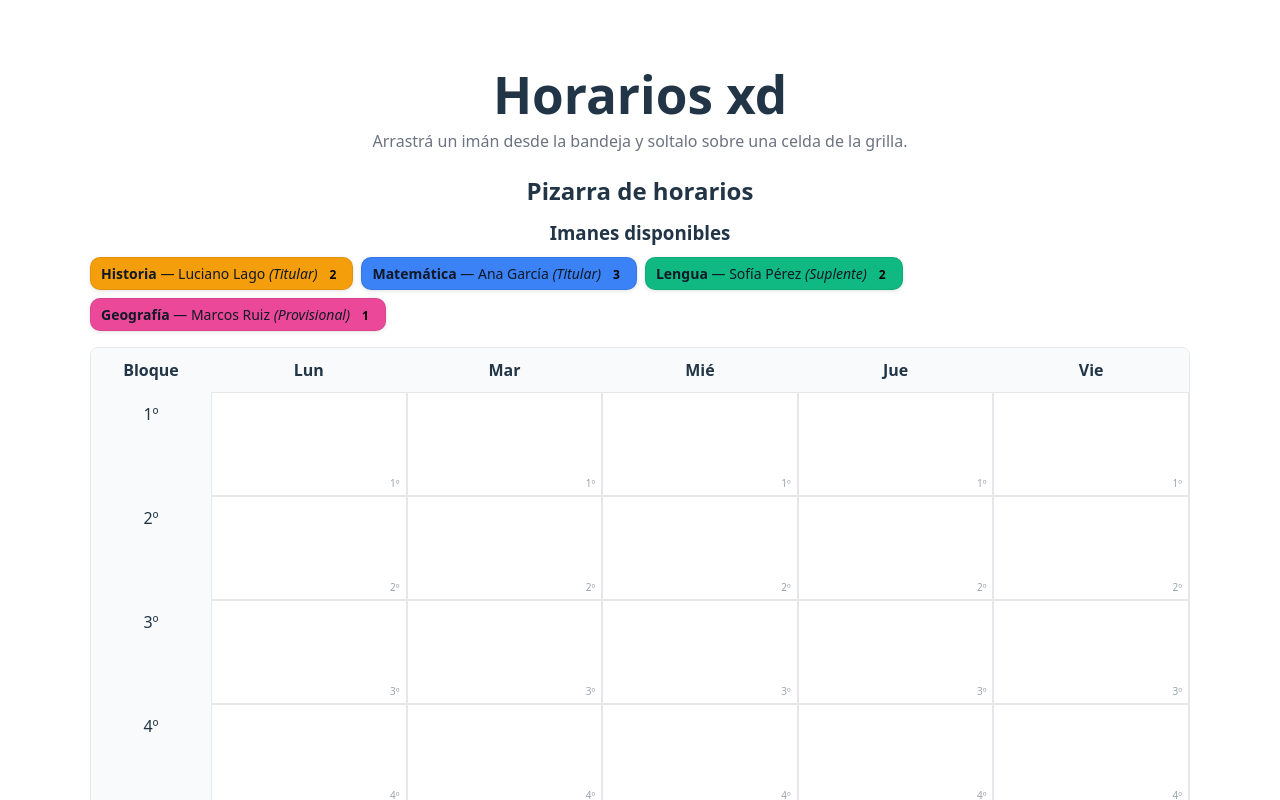
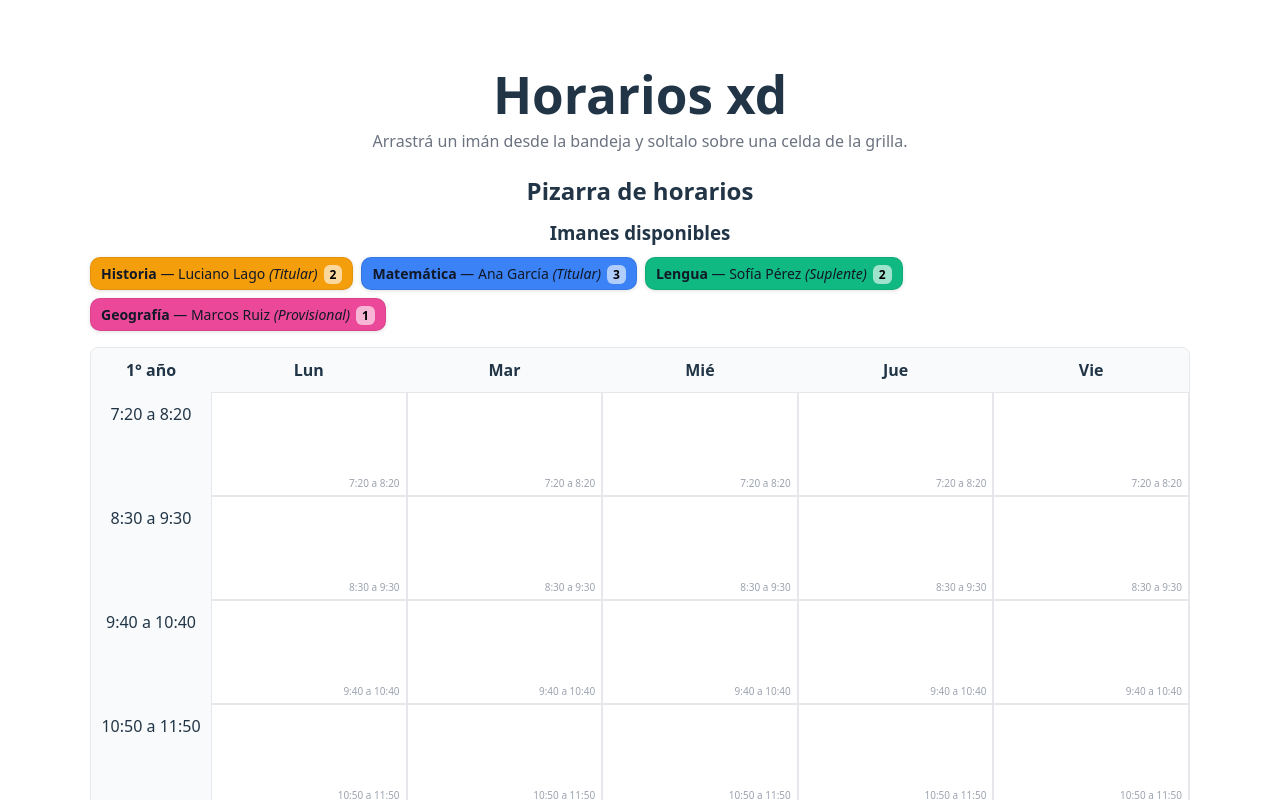
Before and after one commit to Juanfle/Tablero-imantado, a React (Vite) app: page / in a window 1280 px wide. Shown: the top 800 px of the page. Built offline with nearby package versions, Linux system fonts and the light colour scheme.

Commit message:
add styles f/ iman.tsx & tablero.tsx

```diff
--- /dev/null
+++ b/src/components/Iman.module.css
@@ -0,0 +1,147 @@
+/* Styles for Iman component (CSS Module) */
+.iman {
+  padding: 8px 10px;
+  border-radius: 10px;
+  color: #111827;
+  box-shadow: 0 1px 4px rgba(0,0,0,0.12);
+  user-select: none;
+  font-size: 14px;
+  line-height: 1.1;
+  border: 1px solid rgba(0,0,0,0.08);
+  position: relative;
+  z-index: 1;
+  display: -webkit-box;
+  -webkit-line-clamp: 2;
+  /* standard property for compatibility (some linters recommend it) */
+  line-clamp: 2;
+  -webkit-box-orient: vertical;
+  overflow: hidden;
+  white-space: normal;
+  background: var(--bg, #e5e7eb);
+}
+
+.root {
+  position: relative;
+}
+
+.content {
+  display: flex;
+  align-items: center;
+  gap: 8px;
+}
+
+.teacher {
+  font-weight: 500;
+}
+
+.restantes {
+  margin-left: 6px;
+  font-size: 12px;
+  color: #000;
+  font-weight: 700;
+  padding: 1px 6px;
+  line-height: 1;
+  border-radius: 6px;
+  background: rgba(255,255,255,0.6);
+}
+
+/* Expanded modal and backdrop */
+.backdrop {
+  position: fixed;
+  inset: 0;
+  background: rgba(0,0,0,0.45);
+  z-index: 2000;
+  display: flex;
+  align-items: center;
+  justify-content: center;
+}
+
+.modal {
+  background: #fff;
+  border-radius: 10px;
+  width: 520px;
+  max-width: 92%;
+  box-shadow: 0 12px 48px rgba(0,0,0,0.5);
+}
+
+.expandedInner {
+  padding: 12px;
+}
+
+.editor {
+  padding: 16px;
+  width: 480px;
+  box-sizing: border-box;
+}
+
+.formGrid {
+  display: grid;
+  grid-template-columns: 1fr 160px;
+  gap: 10px;
+}
+
+.input {
+  width: 100%;
+  padding: 8px 10px;
+  margin-bottom: 10px;
+  border-radius: 6px;
+  border: 1px solid #ddd;
+  box-sizing: border-box;
+}
+
+.note {
+  color: rgba(0,0,0,0.6);
+  font-size: 13px;
+}
+
+.hr {
+  margin: 12px 0;
+  border: none;
+  height: 1px;
+  background: #efefef;
+}
+
+.singleColumn {
+  display: grid;
+  grid-template-columns: 1fr;
+  gap: 10px;
+}
+
+.title {
+  font-size: 16px;
+}
+.meta {
+  font-size: 13px;
+  color: rgba(0,0,0,0.7);
+}
+.metaSecondary {
+  font-size: 13px;
+  color: rgba(0,0,0,0.65);
+}
+.modules {
+  font-size: 13px;
+  color: rgba(0,0,0,0.6);
+}
+
+.actions {
+  display: flex;
+  gap: 8px;
+  margin-top: 12px;
+}
+
+.btn {
+  flex: 1;
+  padding: 10px 12px;
+  border-radius: 6px;
+  border: none;
+  cursor: pointer;
+}
+
+.btnPrimary {
+  background: #0ea5e9;
+  color: white;
+}
+
+.btnNeutral {
+  background: #f3f4f6;
+}
--- /dev/null
+++ b/src/components/Tablero.module.css
@@ -0,0 +1,94 @@
+.grid {
+  display: grid;
+  gap: 0;
+  border: 1px solid #e5e7eb;
+  border-radius: 8px;
+  overflow: hidden;
+}
+
+.headerCell {
+  background: #f9fafb;
+  padding: 10px;
+  font-weight: 600;
+  text-align: center;
+}
+
+.bandejaSection {
+  margin-bottom: 16px;
+}
+
+.bandejaTitle {
+  margin: 10px 0;
+}
+
+.bandejaList {
+  display: flex;
+  gap: 8px;
+  flex-wrap: wrap;
+}
+
+.title {
+  margin-bottom: 10px;
+}
+
+.celda {
+  min-height: 86px; /* igual que CELL_HEIGHT en TSX */
+  border: 1px solid #e5e7eb;
+  padding: 8px;
+  position: relative;
+  overflow: hidden;
+  display: flex;
+  align-items: center;
+  background: #fff;
+}
+
+.celdaHover {
+  background: #fef3c7;
+}
+
+.rowContents {
+  display: contents;
+}
+
+.rowHeader {
+  background: #f9fafb;
+  padding: 10px;
+  font-weight: 500;
+}
+
+.celdaLabel {
+  position: absolute;
+  right: 6px;
+  bottom: 4px;
+  font-size: 10px;
+  color: #9ca3af;
+}
+
+.removeBtn {
+  position: absolute;
+  top: 6px;
+  right: 6px;
+  width: 18px;
+  height: 18px;
+  border: none;
+  background: transparent;
+  color: #9ca3af;
+  font-size: 14px;
+  font-weight: 700;
+  line-height: 14px;
+  cursor: pointer;
+  padding: 0;
+}
+
+.message {
+  background: #fee2e2;
+  color: #b91c1c;
+  padding: 8px 10px;
+  border-radius: 8px;
+  margin-bottom: 10px;
+}
+
+.dragOverlay {
+  z-index: 99999;
+  pointer-events: none;
+}
--- a/src/components/iman.tsx
+++ b/src/components/iman.tsx
@@ -1,5 +1,5 @@
-import type { CSSProperties } from 'react';
 import { useState } from 'react';
+import styles from './Iman.module.css';
 import { useDraggable } from '@dnd-kit/core';
 import type { Iman as ImanType } from '../types';
 import { useTableroStore } from '../store/useTableroStore';
@@ -28,30 +28,28 @@ function ImanEditor({ iman, onCancel }: { iman: ImanType; onCancel: () => void }
         onCancel();
     };
 
-    const inputStyle: CSSProperties = { width: '100%', padding: '8px 10px', marginBottom: 10, borderRadius: 6, border: '1px solid #ddd' };
-
     return (
-        <div style={{ padding: 16, width: 480 }}>
-            <div style={{ display: 'grid', gridTemplateColumns: '1fr 160px', gap: 10 }}>
-                <input style={{ gridColumn: '1 / span 1', ...inputStyle }} value={materia} onChange={e => setMateria(e.target.value)} placeholder="Materia" />
-                <input style={{ gridColumn: '2 / span 1', ...inputStyle }} value={modulos} onChange={e => setModulos(e.target.value)} placeholder="Módulos" />
-                <input style={{ gridColumn: '1 / span 1', ...inputStyle }} value={docente} onChange={e => setDocente(e.target.value)} placeholder="Docente principal" />
+        <div className={styles.editor}>
+            <div className={styles.formGrid}>
+                <input className={styles.input} value={materia} onChange={e => setMateria(e.target.value)} placeholder="Materia" />
+                <input className={styles.input} value={modulos} onChange={e => setModulos(e.target.value)} placeholder="Módulos" />
+                <input className={styles.input} value={docente} onChange={e => setDocente(e.target.value)} placeholder="Docente principal" />
                 {/* primary role: only Titular or Provisional */}
-                <select style={{ gridColumn: '2 / span 1', padding: '8px', borderRadius: 6, border: '1px solid #ddd' }} value={rol} onChange={e => setRol(e.target.value as ImanType['rol'])}>
+                <select className={styles.input} value={rol} onChange={e => setRol(e.target.value as ImanType['rol'])}>
                     <option value="Titular">Titular</option>
                     <option value="Provisional">Provisional</option>
                 </select>
             </div>
 
-            <hr style={{ margin: '12px 0' }} />
+            <hr className={styles.hr} />
 
-            <div style={{ display: 'grid', gridTemplateColumns: '1fr', gap: 10 }}>
-                <input style={inputStyle} value={docente2} onChange={e => setDocente2(e.target.value)} placeholder="Suplente (opcional)" />
+            <div className={styles.singleColumn}>
+                <input className={styles.input} value={docente2} onChange={e => setDocente2(e.target.value)} placeholder="Suplente (opcional)" />
             </div>
 
-            <div style={{ display: 'flex', gap: 8, marginTop: 12 }}>
-                <button onClick={save} style={{ flex: 1, padding: '10px 12px' }}>Guardar</button>
-                <button onClick={onCancel} style={{ flex: 1, padding: '10px 12px' }}>Cancelar</button>
+            <div className={styles.actions}>
+                <button onClick={save} className={`${styles.btn} ${styles.btnPrimary}`}>Guardar</button>
+                <button onClick={onCancel} className={`${styles.btn} ${styles.btnNeutral}`}>Cancelar</button>
             </div>
         </div>
     );
@@ -75,19 +73,7 @@ function ImanContent({ iman, restantes }: BaseProps) {
         <>
             <strong>{iman.materia}</strong> — {teacherName} <em>({teacherRole})</em>
             {typeof restantes === 'number' && (
-                <span
-                    title="Módulos restantes"
-                    style={{
-                        marginLeft: 6,
-                        fontSize: 12,
-                        color: 'black',
-                        fontWeight: 'bold',
-                        padding: '1px 6px',
-                        lineHeight: 1,
-                    }}
-                >
-                    {restantes}
-                </span>
+                <span title="Módulos restantes" className={styles.restantes}>{restantes}</span>
             )}
         </>
     );
@@ -95,81 +81,40 @@ function ImanContent({ iman, restantes }: BaseProps) {
 
 function ExpandedImanView({ iman, onEdit, onClose, disableClose }: { iman: ImanType; restantes?: number; onEdit: () => void; onClose: () => void; disableClose?: boolean }) {
     return (
-        <div style={{ padding: 12 }}>
+        <div className={styles.expandedInner}>
             <div style={{ display: 'flex', justifyContent: 'space-between', alignItems: 'center', marginBottom: 8 }}>
                 <div>
-                    <strong style={{ fontSize: 16 }}>{iman.materia}</strong>
-                    <div style={{ fontSize: 13, color: 'rgba(0,0,0,0.7)' }}>{iman.docente} <em>({iman.rol})</em></div>
+                    <strong className={styles.title}>{iman.materia}</strong>
+                    <div className={styles.meta}>{iman.docente} <em>({iman.rol})</em></div>
                     {iman.docente2 && (
-                        <div style={{ fontSize: 13, color: 'rgba(0,0,0,0.65)' }}>+ {iman.docente2} <em>({iman.rol2})</em></div>
+                        <div className={styles.metaSecondary}>+ {iman.docente2} <em>({iman.rol2})</em></div>
                     )}
                 </div>
-                <div style={{ display: 'flex', gap: 8 }}>
-                    <button onClick={onEdit} style={{ padding: '6px 10px' }}>Editar</button>
-                    <button disabled={disableClose} onClick={onClose} style={{ padding: '6px 10px', opacity: disableClose ? 0.5 : 1, cursor: disableClose ? 'not-allowed' : 'pointer' }}>{disableClose ? 'Cerrar (bloqueado)' : 'Cerrar'}</button>
+                <div className={styles.actions}>
+                    <button onClick={onEdit} className={`${styles.btn} ${styles.btnPrimary}`}>Editar</button>
+                    <button disabled={disableClose} onClick={onClose} className={`${styles.btn} ${styles.btnNeutral}`} style={{ opacity: disableClose ? 0.5 : 1, cursor: disableClose ? 'not-allowed' : 'pointer' }}>{disableClose ? 'Cerrar (bloqueado)' : 'Cerrar'}</button>
                 </div>
             </div>
-            <div style={{ fontSize: 13, color: 'rgba(0,0,0,0.6)' }}>Módulos: {iman.modulos}</div>
+            <div className={styles.modules}>Módulos: {iman.modulos}</div>
         </div>
     );
 }
 
 export function ImanStatic({ iman, restantes }: BaseProps) {
-    const style: CSSProperties = {
-        padding: '8px 10px',
-        borderRadius: 10,
-        background: iman.color ?? '#e5e7eb',
-        color: '#111827',
-        boxShadow: '0 1px 4px rgba(0,0,0,0.12)',
-        userSelect: 'none',
-        fontSize: 14,
-        lineHeight: 1.1,
-        border: '1px solid rgba(0,0,0,0.08)',
-        position: 'relative',
-        zIndex: 1,
-        gap: 8,
-        alignItems: 'center',
-        maxWidth: '100%',               // no se pasa del ancho de la celda
-        overflow: 'hidden',             // corta exceso
-        textOverflow: 'ellipsis',       // agrega “…” si no entra
-        display: '-webkit-box',
-        WebkitLineClamp: 2,
-        WebkitBoxOrient: 'vertical',
-        whiteSpace: 'normal',
-    };
-    return <div style={style}><ImanContent iman={iman} restantes={restantes} /></div>;
+    return <div className={styles.iman} style={{ ['--bg' as any]: iman.color ?? '#e5e7eb' }}><ImanContent iman={iman} restantes={restantes} /></div>;
 }
 
 function DraggableIman({ iman, restantes, dragId }: DraggableProps) {
     const { attributes, listeners, setNodeRef, transform, isDragging } = useDraggable({ id: dragId ?? iman.id });
-
-    const style: CSSProperties = {
-        transform: transform ? `translate3d(${transform.x}px, ${transform.y}px, 0)` : undefined,
+    const transformStyle = transform ? { transform: `translate3d(${transform.x}px, ${transform.y}px, 0)` } : undefined;
+    const overlayStyle = {
+        zIndex: isDragging ? 9999 : 1,
+        boxShadow: isDragging ? '0 6px 20px rgba(0,0,0,0.2)' : undefined,
         cursor: 'grab',
-        padding: '8px 10px',
-        borderRadius: 10,
-        background: iman.color ?? '#e5e7eb',
-        color: '#111827',
-        boxShadow: isDragging ? '0 6px 20px rgba(0,0,0,0.2)' : '0 1px 4px rgba(0,0,0,0.12)',
-        userSelect: 'none',
-        fontSize: 14,
-        lineHeight: 1.1,
-        border: '1px solid rgba(0,0,0,0.08)',
-        position: 'relative',
-        zIndex: isDragging ? 9999 : 1,
-        gap: 8,
-        alignItems: 'center',
-        maxWidth: '100%',               // no se pasa del ancho de la celda
-        overflow: 'hidden',             // corta exceso
-        textOverflow: 'ellipsis',       // agrega “…” si no entra
-        display: '-webkit-box',
-        WebkitLineClamp: 2,
-        WebkitBoxOrient: 'vertical',
-        whiteSpace: 'normal',
-    };
+    } as React.CSSProperties;
 
     return (
-        <div ref={setNodeRef} style={style} {...listeners} {...attributes}>
+        <div ref={setNodeRef} style={{ ...transformStyle, ...overlayStyle, ['--bg' as any]: iman.color ?? '#e5e7eb' }} className={styles.iman} {...listeners} {...attributes}>
             <ImanContent iman={iman} restantes={restantes} />
         </div>
     );
@@ -184,12 +129,12 @@ export default function Iman(props: BaseProps & { draggable?: boolean }) {
     // Render compact label; on double-click open centered modal.
     return (
         <>
-            <div style={{ position: 'relative' }} onDoubleClick={() => setExpanded(true)}>{content}</div>
+            <div className={styles.root} onDoubleClick={() => setExpanded(true)}>{content}</div>
 
             {(expanded || editing) && (
                 // Backdrop covers full viewport. If editing is true, clicking backdrop does nothing.
-                <div style={{ position: 'fixed', inset: 0, background: 'rgba(0,0,0,0.45)', zIndex: 2000, display: 'flex', alignItems: 'center', justifyContent: 'center' }} onMouseDown={() => { if (!editing) setExpanded(false); }}>
-                    <div role="dialog" aria-modal="true" onMouseDown={e => e.stopPropagation()} style={{ background: '#fff', borderRadius: 10, width: 520, maxWidth: '92%', boxShadow: '0 12px 48px rgba(0,0,0,0.5)' }}>
+                <div className={styles.backdrop} onMouseDown={() => { if (!editing) setExpanded(false); }}>
+                    <div role="dialog" aria-modal="true" onMouseDown={e => e.stopPropagation()} className={styles.modal}>
                         {editing ? (
                             // When the editor closes, also close the expanded preview for smoother UX
                             <ImanEditor iman={props.iman} onCancel={() => { setEditing(false); setExpanded(false); }} />
--- a/src/components/tablero.tsx
+++ b/src/components/tablero.tsx
@@ -1,5 +1,5 @@
-import type { CSSProperties } from 'react';
 import { useMemo, useState } from 'react';
+import tstyles from './Tablero.module.css';
 import {
     DndContext,
     useDroppable,
@@ -26,33 +26,10 @@ function Celda({
     const id = `${dia}|${bloque}`;
     const { setNodeRef, isOver } = useDroppable({ id });
 
-    const CELL_HEIGHT = 86; // ajustá si querés
-
-    const style: CSSProperties = {
-        height: CELL_HEIGHT,          // <- altura fija
-        border: '1px solid #e5e7eb',
-        background: isOver ? '#fef3c7' : '#fff',
-        padding: 8,
-        position: 'relative',
-        overflow: 'hidden',           // <- NO permite que el contenido la agrande
-        display: 'flex',              // <- para centrar contenido
-        alignItems: 'center'
-    };
-
     return (
-        <div ref={setNodeRef} style={style}>
+        <div ref={setNodeRef} className={`${tstyles.celda} ${isOver ? tstyles.celdaHover : ''}`}>
             {children}
-            <div
-                style={{
-                    position: 'absolute',
-                    right: 6,
-                    bottom: 4,
-                    fontSize: 10,
-                    color: '#9ca3af',
-                }}
-            >
-            {bloque}
-            </div>
+            <div className={tstyles.celdaLabel}>{bloque}</div>
         </div>
     );
 }
@@ -60,6 +37,8 @@ function Celda({
 export default function Tablero() {
     const { imanes, posiciones, ubicarIman, removerImanEn, moverIman } = useTableroStore();
     const [mensaje, setMensaje] = useState<string | null>(null);
+    // Etiqueta del año que aparecerá en la celda superior-izquierda
+    const ANIO_LABEL = '1° año';
 
     const sensors = useSensors(
         useSensor(PointerSensor, { activationConstraint: { distance: 5 } })
@@ -111,38 +90,21 @@ export default function Tablero() {
         setMensaje(ok ? null : reason ?? null);
     };
 
-    const gridStyle: CSSProperties = {
-        display: 'grid',
-        gridTemplateColumns: `120px repeat(${DIAS.length}, 1fr)`,
-        gap: 0,
-        border: '1px solid #e5e7eb',
-        borderRadius: 8,
-        overflow: 'hidden',
-    };
+    // gridTemplateColumns remains dynamic, other visual styles come from CSS module
 
     return (
         <div>
-            <h2 style={{ marginBottom: 10 }}>Pizarra de horarios</h2>
+            <h2 className={tstyles.title}>Pizarra de horarios</h2>
 
             {mensaje && (
-                <div
-                style={{
-                    background: '#fee2e2',
-                    color: '#b91c1c',
-                    padding: '8px 10px',
-                    borderRadius: 8,
-                    marginBottom: 10,
-                }}
-                >
-                {mensaje}
-                </div>
+                <div className={tstyles.message}>{mensaje}</div>
             )}
 
         <DndContext sensors={sensors} onDragStart={onDragStart} onDragEnd={onDragEnd}>
                 {/* Bandeja de imanes con módulos restantes */}
-                <section style={{ marginBottom: 16 }}>
-                    <h3 style={{ margin: '10px 0' }}>Imanes disponibles</h3>
-                    <div style={{ display: 'flex', gap: 8, flexWrap: 'wrap' }}>
+                <section className={tstyles.bandejaSection}>
+                    <h3 className={tstyles.bandejaTitle}>Imanes disponibles</h3>
+                    <div className={tstyles.bandejaList}>
                         {bandeja.map((iman) => (
                             <Iman key={iman.id} iman={iman} restantes={restantesDe(iman.id)} draggable />
                         ))}
@@ -150,27 +112,19 @@ export default function Tablero() {
                 </section>
 
                 {/* Grilla Días × Bloques */}
-                <div style={gridStyle}>
+                <div className={tstyles.grid} style={{ gridTemplateColumns: `120px repeat(${DIAS.length}, 1fr)` }}>
                     {/* Header */}
-                    <div style={{ background: '#f9fafb', padding: 10, fontWeight: 600 }}>Bloque</div>
+                    <div className={tstyles.headerCell}>{ANIO_LABEL}</div>
                     {DIAS.map((d) => (
-                        <div
-                        key={d}
-                        style={{
-                            background: '#f9fafb',
-                            padding: 10,
-                            fontWeight: 600,
-                            textAlign: 'center',
-                        }}
-                        >
-                        {d}
+                        <div key={d} className={tstyles.headerCell}>
+                            {d}
                         </div>
                     ))}
 
                     {/* Filas */}
                     {BLOQUES.map((b) => (
-                        <div key={`fila-${b}`} style={{ display: 'contents' }}>
-                            <div style={{ background: '#f9fafb', padding: 10, fontWeight: 500 }}>{b}</div>
+                        <div key={`fila-${b}`} className={tstyles.rowContents}>
+                            <div className={tstyles.rowHeader}>{b}</div>
                             {DIAS.map((d) => {
                                 const pos = posiciones.find((p) => p.dia === d && p.bloque === b);
                                 const iman = pos ? imanes.find((i) => i.id === pos.imanId) : undefined;
@@ -184,27 +138,7 @@ export default function Tablero() {
                                                 draggable
                                                 dragId={`placed:${iman.id}|${d}|${b}`}
                                             />
-                                           <button
-                                            onClick={() => removerImanEn(d as Dia, b as Bloque)}
-                                            title="Quitar"
-                                            style={{
-                                                position: 'absolute',
-                                                top: 6,
-                                                right: 6,
-                                                width: 18,
-                                                height: 18,
-                                                border: 'none',
-                                                background: 'transparent',
-                                                color: '#9ca3af', // gris clarito
-                                                fontSize: 14,
-                                                fontWeight: 'bold',
-                                                lineHeight: '14px',
-                                                cursor: 'pointer',
-                                                padding: 0,
-                                            }}
-                                            >
-                                            ×
-                                            </button>
+                                           <button onClick={() => removerImanEn(d as Dia, b as Bloque)} title="Quitar" className={tstyles.removeBtn}>×</button>
                                             </>
                                         )}
                                     </Celda>
@@ -215,7 +149,7 @@ export default function Tablero() {
                 </div>
                 <DragOverlay dropAnimation={null}>
                 {activeIman ? (
-                    <div style={{ zIndex: 99999, pointerEvents: 'none' }}>
+                    <div className={tstyles.dragOverlay}>
                         <Iman iman={activeIman} restantes={restantesDe(activeIman.id)} />
                     </div>
                 ) : null}
--- a/src/data.ts
+++ b/src/data.ts
@@ -2,7 +2,14 @@ import type { Iman, Dia, Bloque } from './types';
 
 
 export const DIAS: Dia[] = ['Lun', 'Mar', 'Mié', 'Jue', 'Vie'];
-export const BLOQUES: Bloque[] = ['1º', '2º', '3º', '4º', '5º', '6º'];
+export const BLOQUES: Bloque[] = [
+    '7:20 a 8:20',
+    '8:30 a 9:30',
+    '9:40 a 10:40',
+    '10:50 a 11:50',
+    '12:00 a 13:00',
+    '13:00 a 14:00',
+];
 
 
 export const IMANES_INICIALES: Iman[] = [
```
Also changed, not shown: src/types.ts (+7 -1 lines).
